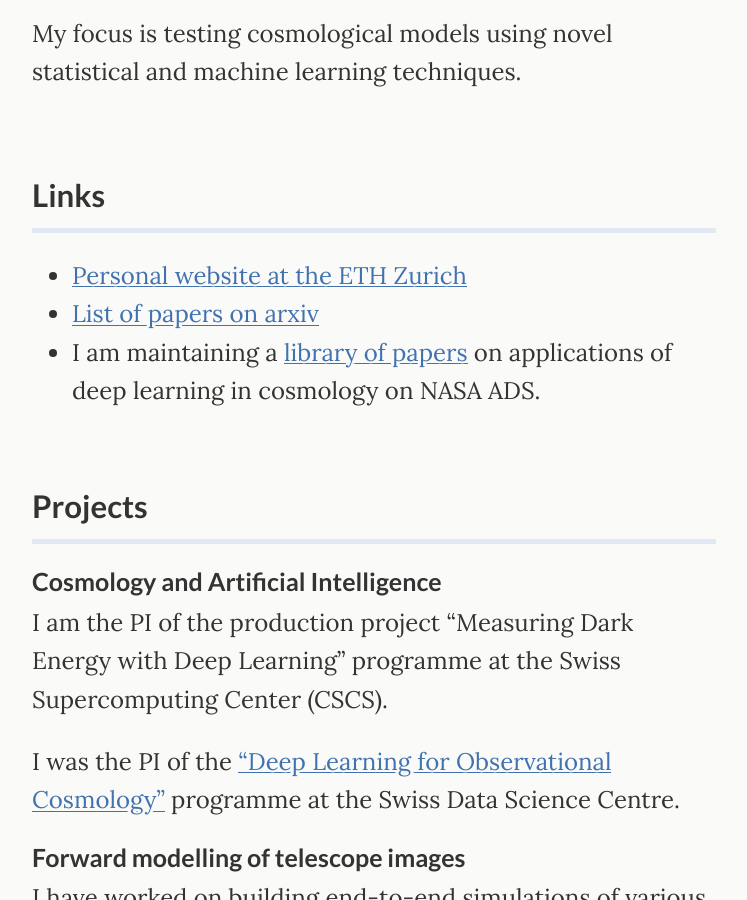
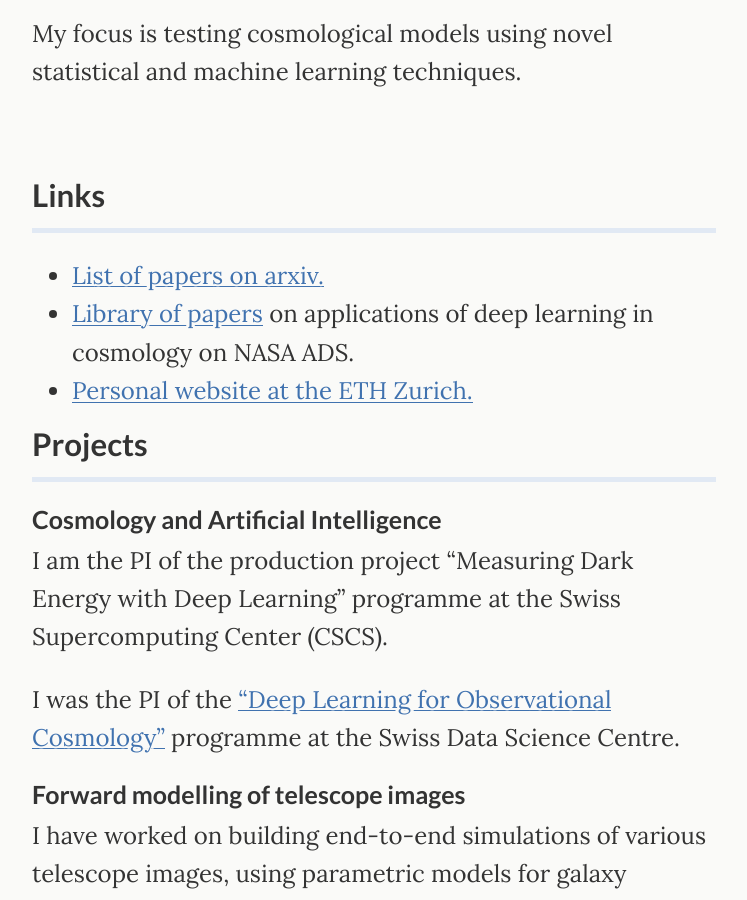
Before and after one commit to tomaszkacprzak/tomaszkacprzak.github.io, a Jekyll site: the page built from index.md, in a window 1280 px wide and 900 px high, scrolled down 382 px. Shown: the whole window, without its empty margins (266-1013 px from the left). Built offline with Jekyll 4.4.1, drawn with Linux system fonts in a browser that asks for light colours.

Commit message:
Update index.md

```diff
--- a/index.md
+++ b/index.md
@@ -21,10 +21,10 @@ My focus is testing cosmological models using novel statistical and machine lear
 -------------------------------------
 
 
-   *   [Personal website at the ETH Zurich](https://ethz.ch/content/specialinterest/phys/particle-physics/ipa/en/people/person-detail.MjEyNzM5.TGlzdC8xNTE3LDU5MTA3MzQ0MA==.html)
-   *   [List of papers on arxiv](https://arxiv.org/find/astro-ph/1/au:+Kacprzak_T/0/1/0/all/0/1)
-   *   I am maintaining a [library of papers](https://ui.adsabs.harvard.edu//#user/libraries/Tm731Ip0TkqWf9jLr5bMpA) on applications of deep learning in cosmology on NASA ADS.
 
+   *   [List of papers on arxiv.](https://arxiv.org/find/astro-ph/1/au:+Kacprzak_T/0/1/0/all/0/1)
+   *   [Library of papers](https://ui.adsabs.harvard.edu//#user/libraries/Tm731Ip0TkqWf9jLr5bMpA) on applications of deep learning in cosmology on NASA ADS.
+   *   [Personal website at the ETH Zurich.](https://ethz.ch/content/specialinterest/phys/particle-physics/ipa/en/people/person-detail.MjEyNzM5.TGlzdC8xNTE3LDU5MTA3MzQ0MA==.html)
 <br>
 
 
```
